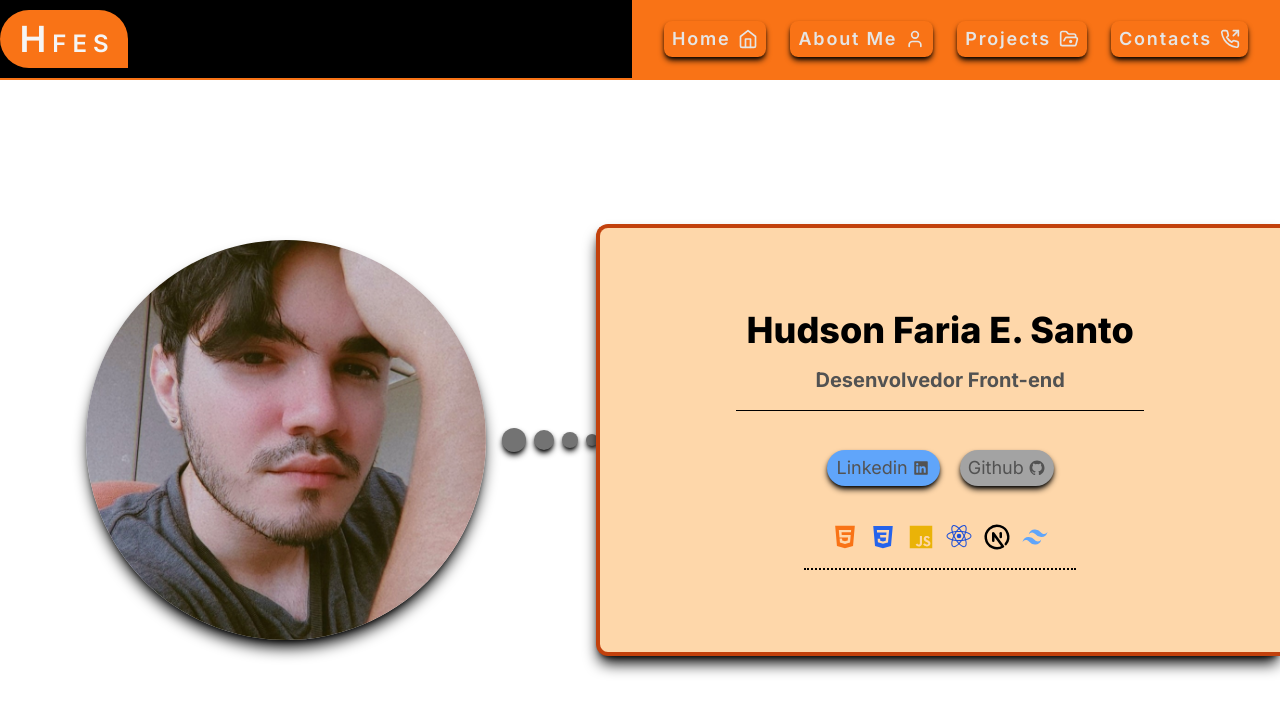
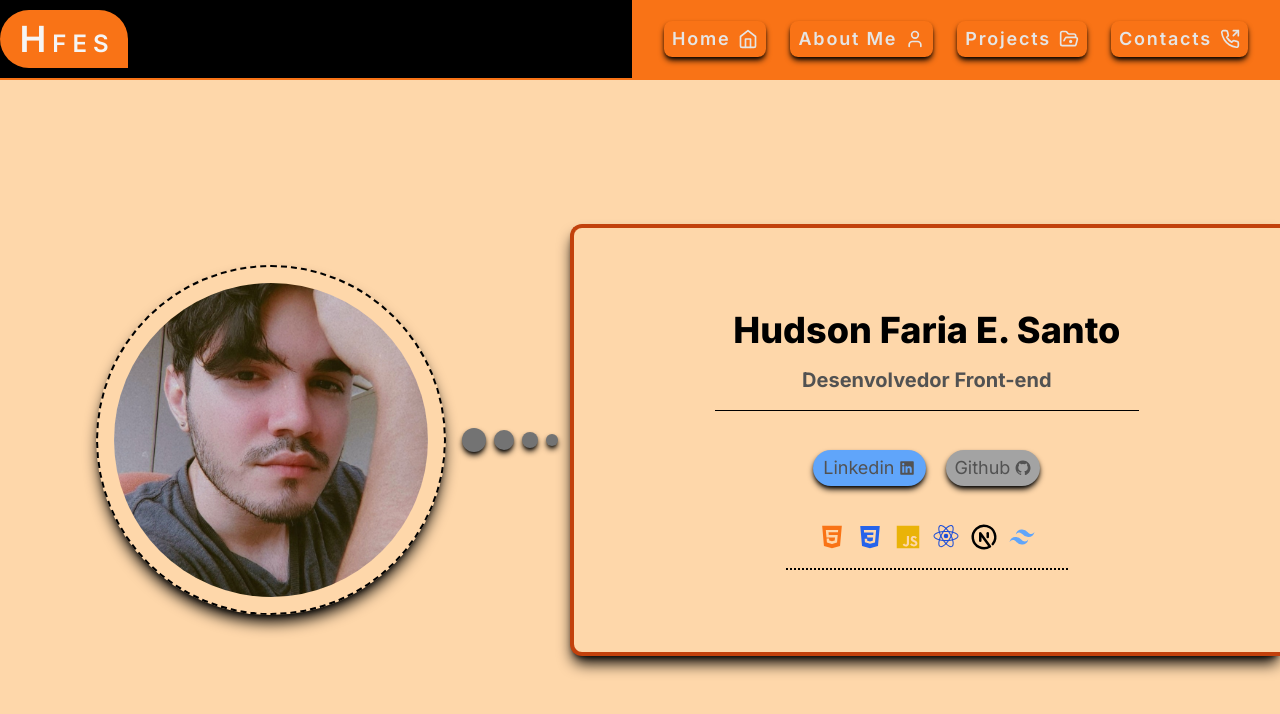
Before and after one commit to HudsnF/Portfolio, a Next.js app: page / in a window 1280 px wide. Shown: the top 714 px of the page. Built offline with nearby package versions, Linux system fonts and the light colour scheme.

Commit message:
img size

```diff
--- a/src/app/home/HomeMax.js
+++ b/src/app/home/HomeMax.js
@@ -6,7 +6,7 @@ export default function HomeMax() {
     return (
         <div className="h-[calc(100vh-80px)] pl-24 text-neutral-600 hidden lg:flex items-center justify-between">
             <div className="flex justify-center items-center ">
-                <Image src={"/img/avatar.jpg"} width={400} height={400} alt="Imagem de perfil" className="rounded-full  mr-4 border-black hover:p-2 hover:border-orange-700 transition-all duration-300 shadow-lg shadow-black" />
+                <Image src={"/img/avatar.jpg"} width={350} height={400} alt="Imagem de perfil" className="rounded-full p-4 mr-4 border-2 border-dashed border-black hover:p-2 hover:border-orange-700 transition-all duration-300 shadow-lg shadow-black" />
                 <div className="w-30 mr-2 flex items-center gap-2">
                     <div className="w-6 h-6 bg-neutral-500 rounded-full hover:bg-orange-300 transition-all duration-300 shadow-md shadow-black" ></div>
                     <div className="w-5 h-5 rounded-full bg-neutral-500 hover:bg-orange-300 transition-all duration-300  shadow-md shadow-black"></div>
--- a/src/app/page.js
+++ b/src/app/page.js
@@ -4,7 +4,7 @@ import NavBarAll from './navbar/NavBarAll'
 
 export default function Main() {
   return (
-    <div>
+    <div className='bg-orange-200'>
       <NavBarAll />
       <HomeMax/>
       <HomeMin/>
```
